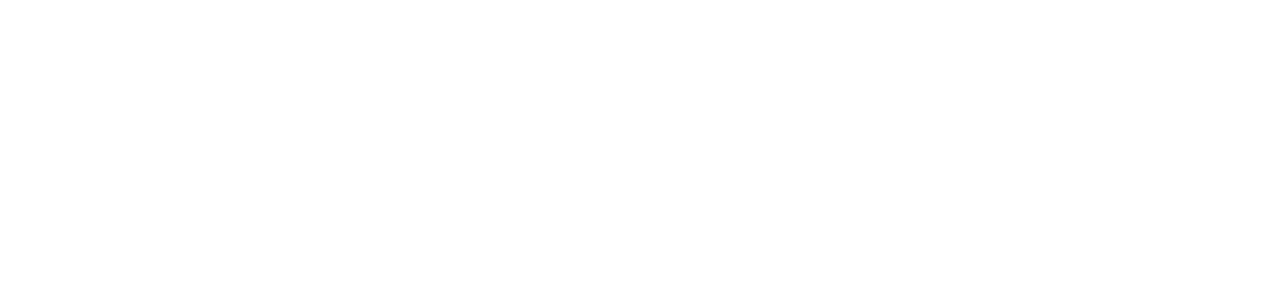
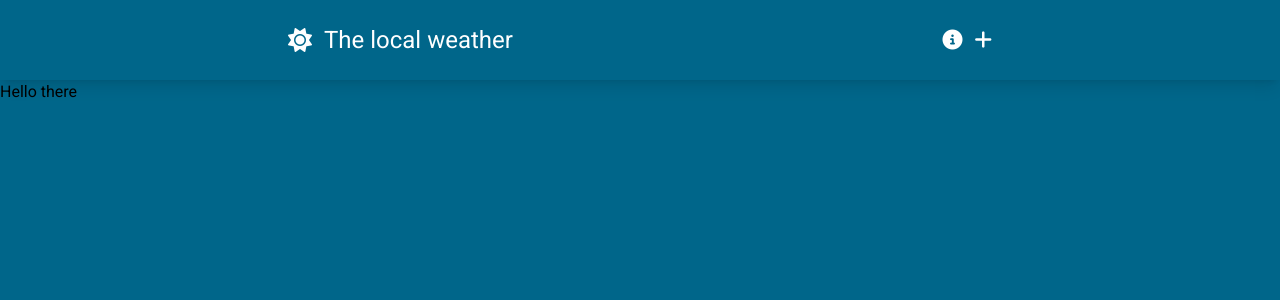
Before and after one commit to LucasPmep/vuejs-meteo, a Vue app: page / in a window 1280 px wide. Shown: the top 300 px of the page. Built offline with nearby package versions, Linux system fonts and the light colour scheme.

Commit message:
lesson 3 : navigation done

```diff
--- a/index.html
+++ b/index.html
@@ -8,6 +8,7 @@
     <link rel="preconnect" href="https://fonts.googleapis.com">
 <link rel="preconnect" href="https://fonts.gstatic.com" crossorigin>
 <link href="https://fonts.googleapis.com/css2?family=Roboto:wght@300;400&display=swap" rel="stylesheet">
+<link rel="stylesheet" href="https://cdnjs.cloudflare.com/ajax/libs/font-awesome/6.4.0/css/all.min.css" integrity="sha512-iecdLmaskl7CVkqkXNQ/ZH/XLlvWZOJyj7Yy7tcenmpD1ypASozpmT/E0iPtmFIB46ZmdtAc9eNBvH0H/ZpiBw==" crossorigin="anonymous" referrerpolicy="no-referrer" />
   </head>
   <body>
     <div id="app"></div>
--- a/src/App.vue
+++ b/src/App.vue
@@ -1,11 +1,13 @@
 <template>
-  <div>
+  <div class="flex flex-col min-h-screen font-Roboto bg-weather-primary">
+<SiteNavigation />
 <RouterView />
   </div>
 </template>
 
 <script setup>
 import { RouterView } from "vue-router"
+import SiteNavigation from "./components/SiteNavigation.vue"
 </script>
 
 <style lang="scss" scoped>
--- /dev/null
+++ b/src/components/SiteNavigation.vue
@@ -0,0 +1,24 @@
+<template>
+    <header class="sticky top-0 bg-weather-primary shadow-lg">
+        <nav class="container flex flex-col sm:flex-row items-center gap-4 text-white py-6">
+            <RouterLink :to="{ name: 'home'}">
+                <div class="flex items-center gap-3">
+                    <i class="fa-solid fa-sun text-2xl"></i>
+                    <p class="text-2xl">The local weather</p>
+                </div>
+            </RouterLink>
+
+            <div class="flex gap-3 flex-1 justify-end">
+                <i class="fa-solid fa-circle-info text-xl hover:text-weather-secondary duration-150 cursor-pointer"></i>
+                <i class="fa-solid fa-plus text-xl hover:text-weather-secondary duration-150 cursor-pointer"></i>
+            </div>
+        </nav>
+    </header>
+    <div>
+
+    </div>
+</template>
+
+<script setup>
+import { RouterLink} from "vue-router";
+</script>
--- a/src/views/HomeView.vue
+++ b/src/views/HomeView.vue
@@ -3,5 +3,6 @@
 
 <template>
   <main>
+    Hello there
   </main>
 </template>
```
